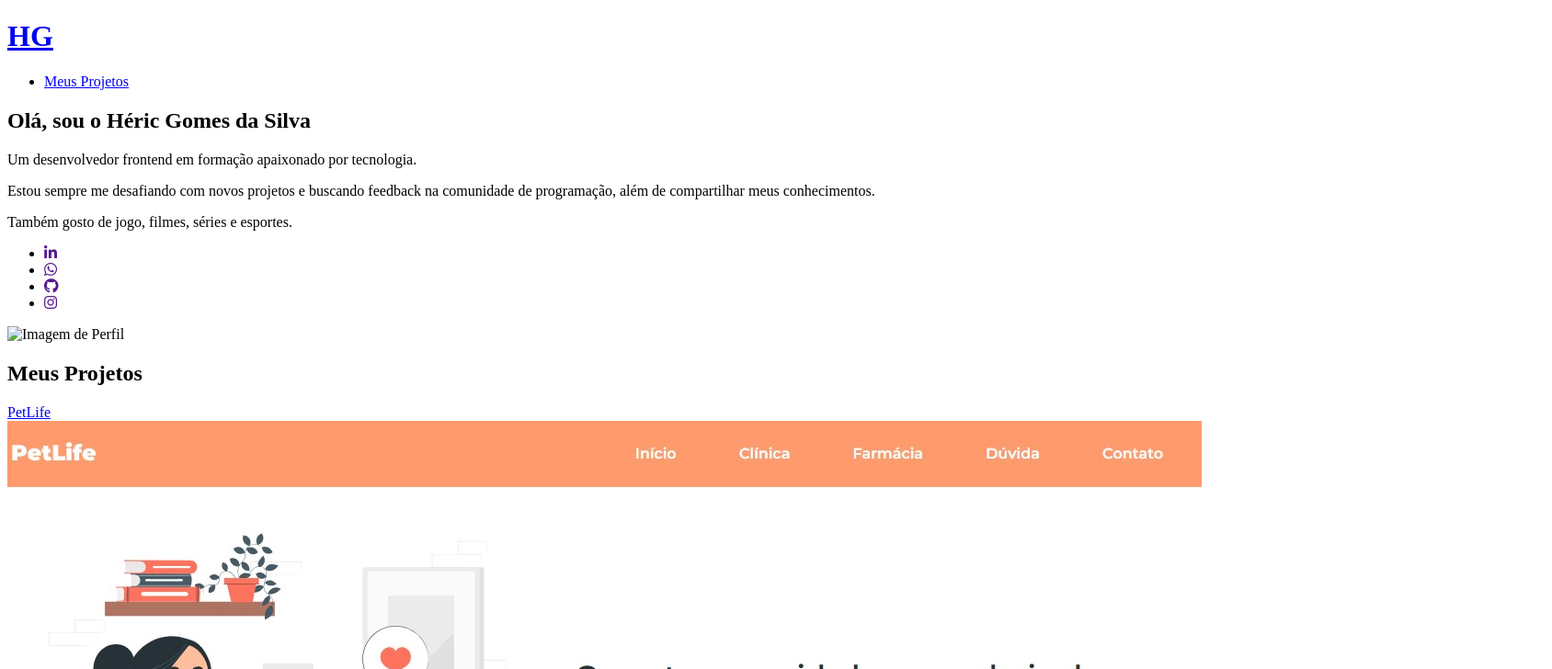
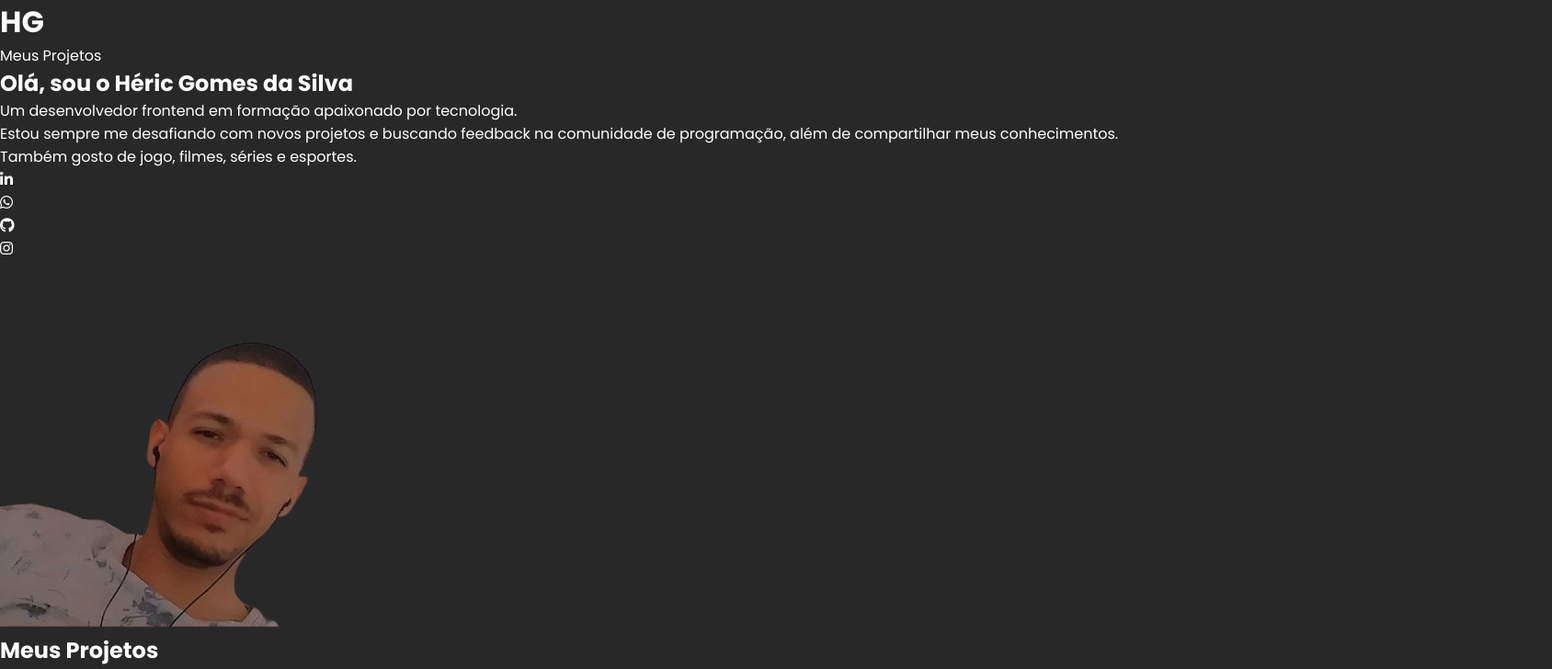
Before and after one commit to H1G2S0/portilofio, a plain HTML site: page index.html in a window 1280 px wide. Shown: the top 728 px of the page at 92% size, 1688 px wide, since content can reach past the window. Drawn offline with nearby package versions, Linux system fonts and the light colour scheme.

Commit message:
02/05/2024

```diff
--- a/index.html
+++ b/index.html
@@ -20,6 +20,8 @@
       rel="stylesheet"
     />
 
+    <link rel="stylesheet" href="src/css/reset.css">
+    <link rel="stylesheet" href="src/css/style.css">
     <title>Héric G - Dev FrontEnd</title>
   </head>
   <body>
@@ -47,9 +49,9 @@
         </p>
         <p>Também gosto de jogo, filmes, séries e esportes.</p>
 
-        <ul>
+        <ul class="redes-sociais">
           <li>
-            <a href="" target="_blank" title="Perfil Linkedin">
+            <a href="https://www.linkedin.com/in/h1g2s0/" target="_blank" title="Perfil Linkedin">
               <i class="fab fa-linkedin-in"></i>
             </a>
           </li>
@@ -59,7 +61,7 @@
             </a>
           </li>
           <li>
-            <a href="" target="_blank" title="Perfil Github">
+            <a href="https://github.com/H1G2S0" target="_blank" title="Perfil Github">
               <i class="fab fa-github"></i>
             </a>
           </li>
@@ -73,7 +75,7 @@
 
       <div class="container-foto">
         <div class="foto">
-          <img src="" alt="Imagem de Perfil" />
+          <img src="src/images/perfil.png" alt="Imagem de Perfil" />
         </div>
       </div>
     </section>
@@ -86,7 +88,7 @@
           <a href="https://h1g2s0.github.io/PetLife/" target="_blank"
             >PetLife
 
-            <img src="src/css/images/petlife.jpg" alt="Projeto PetLife" />
+            <img src="src/images/petlife.jpg" alt="Projeto PetLife" />
             <h3>Projeto PetLife</h3>
 
             <div class="informacoes-projeto">
@@ -100,7 +102,7 @@
             <a href="https://h1g2s0.github.io/the-last-of-us/" target="_blank"
               >The Last Of Us
 
-              <img src="src/css/images/the-last-of-us.jpg" alt="Projeto The Last Of US" />
+              <img src="src/images/the-last-of-us.jpg" alt="Projeto The Last Of US" />
               <h3>Projeto The Last Of US</h3>
 
               <div class="informacoes-projeto">
@@ -113,7 +115,7 @@
         <div class="projeto ativo">
             <a href="https://h1g2s0.github.io/pokedex/" target="_blank"> Pokedex
 
-            <img src="src/css/images/pokedex.jpg" alt="Projeto Pokedex">
+            <img src="src/images/pokedex.jpg" alt="Projeto Pokedex">
             <h3>Projeto Pokedex</h3>
 
             <div class="informacoes-projeto">
--- /dev/null
+++ b/src/css/reset.css
@@ -0,0 +1,20 @@
+*{
+    margin: 0;
+    padding: 0;
+    border: none;
+    outline: none;
+    box-sizing: border-box;
+}
+
+a{
+    text-decoration: none;
+    color: #ffffff;
+}
+
+ul{
+    list-style: none;
+}
+
+img{
+    max-width: 100%;
+}
--- /dev/null
+++ b/src/css/style.css
@@ -0,0 +1,9 @@
+html{
+    color: #ffffff;
+}
+
+body{
+    background-color: #282828;
+    font-family: "poppins", sans-serif;
+    margin: 0 auto;
+}
```
Also changed, not shown: src/images/XPTO.jpg (renamed from src/css/images/XPTO.jpg), src/images/cartao-pokemon.jpg (renamed from src/css/images/cartao-pokemon.jpg), src/images/perfil.png (added), src/images/petlife.jpg (renamed from src/css/images/petlife.jpg), src/images/pokedex.jpg (renamed from src/css/images/pokedex.jpg), src/images/the-last-of-us.jpg (renamed from src/css/images/the-last-of-us.jpg).
